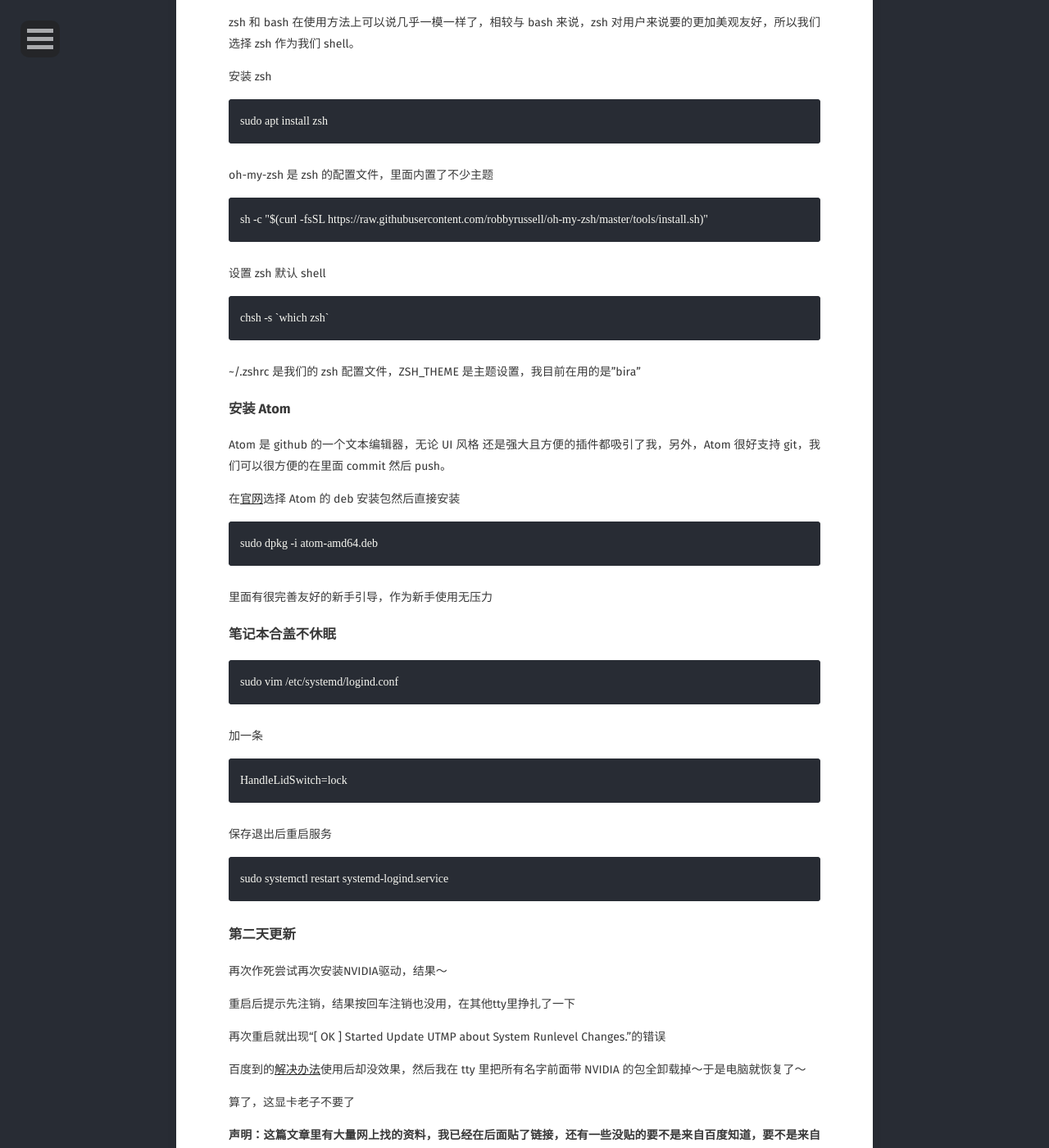
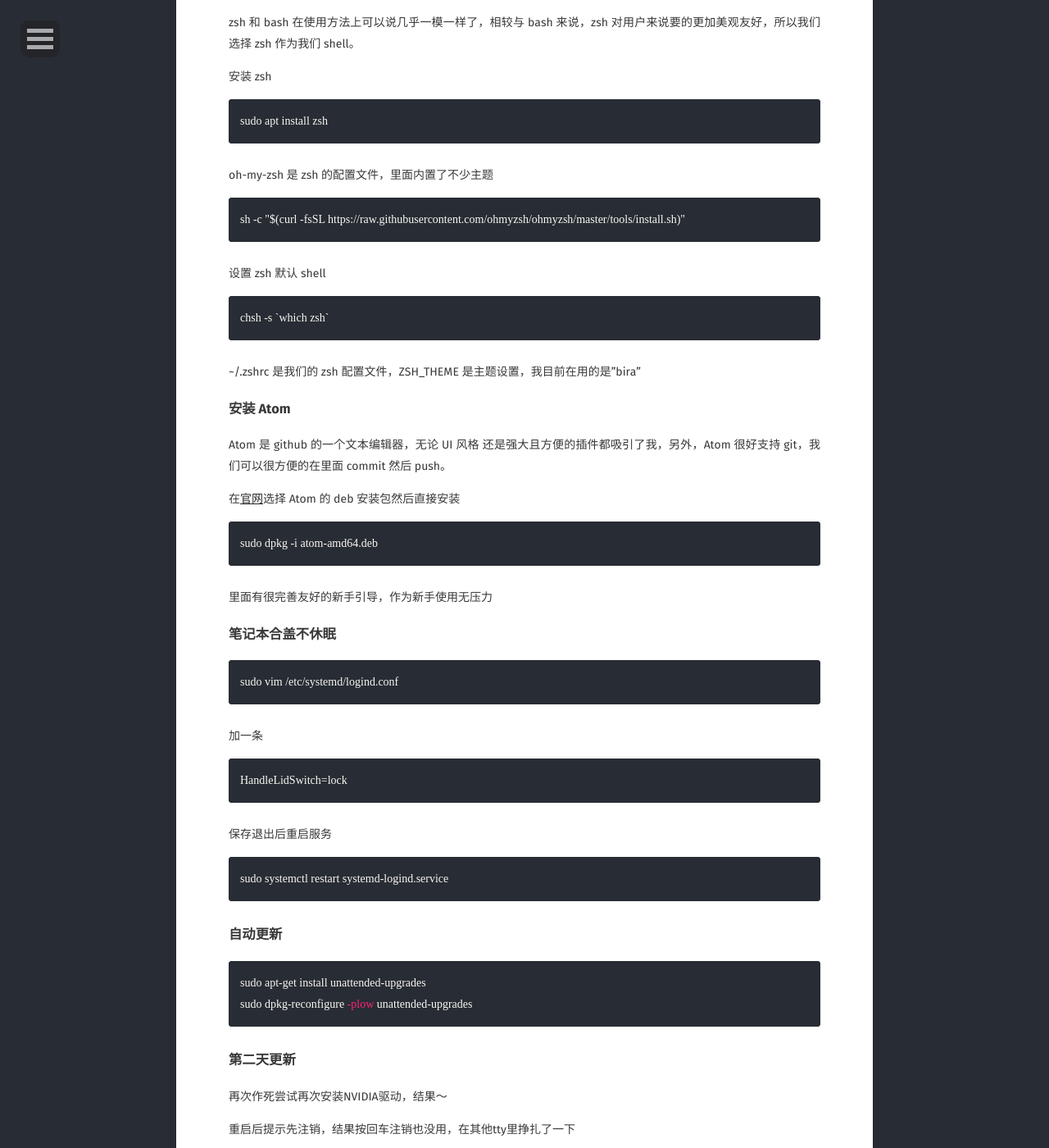
Before and after one commit to Aquilao/Blog, a Jekyll site: the page built from _posts/2017-8-12-reset-kali.md, in a window 1280 px wide and 1400 px high, scrolled down 5060 px. Shown: the whole window at 82% size. Built offline with Jekyll 4.4.1, drawn with Linux system fonts in a browser that asks for light colours; some web fonts are replaced.

Commit message:
update 2017-8-12-reset-kali.md

````diff
--- a/_posts/2017-8-12-reset-kali.md
+++ b/_posts/2017-8-12-reset-kali.md
@@ -189,7 +189,7 @@ zsh 和 bash 在使用方法上可以说几乎一模一样了，相较与 bash
 
 oh-my-zsh 是 zsh 的配置文件，里面内置了不少主题
 
-    sh -c "$(curl -fsSL https://raw.githubusercontent.com/robbyrussell/oh-my-zsh/master/tools/install.sh)"
+    sh -c "$(curl -fsSL https://raw.githubusercontent.com/ohmyzsh/ohmyzsh/master/tools/install.sh)"
 
 设置 zsh 默认 shell
 
@@ -220,6 +220,15 @@ Atom 是 github 的一个文本编辑器，无论 UI 风格 还是强大且方
     sudo systemctl restart systemd-logind.service
 
 
+### 自动更新
+
+```bash
+sudo apt-get install unattended-upgrades
+sudo dpkg-reconfigure -plow unattended-upgrades
+```
+
+
+
 ### 第二天更新
 
 再次作死尝试再次安装NVIDIA驱动，结果～
````
Also changed, not shown: _posts/2020-12-30-GetChromeData.md (+1 -1 lines), _posts/2021-6-29-GoTokenTheft.md (added, +14 -0 lines).
